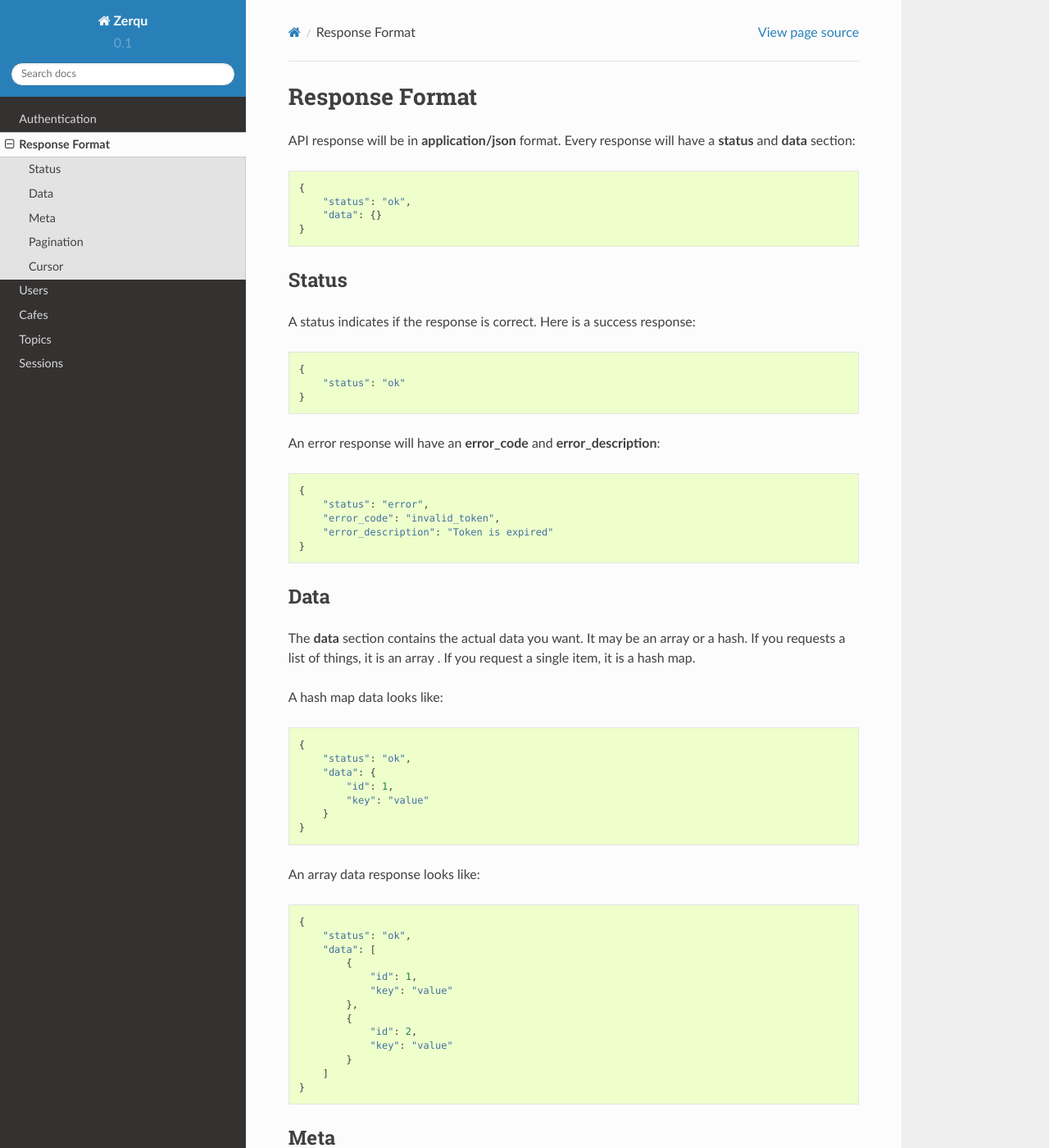
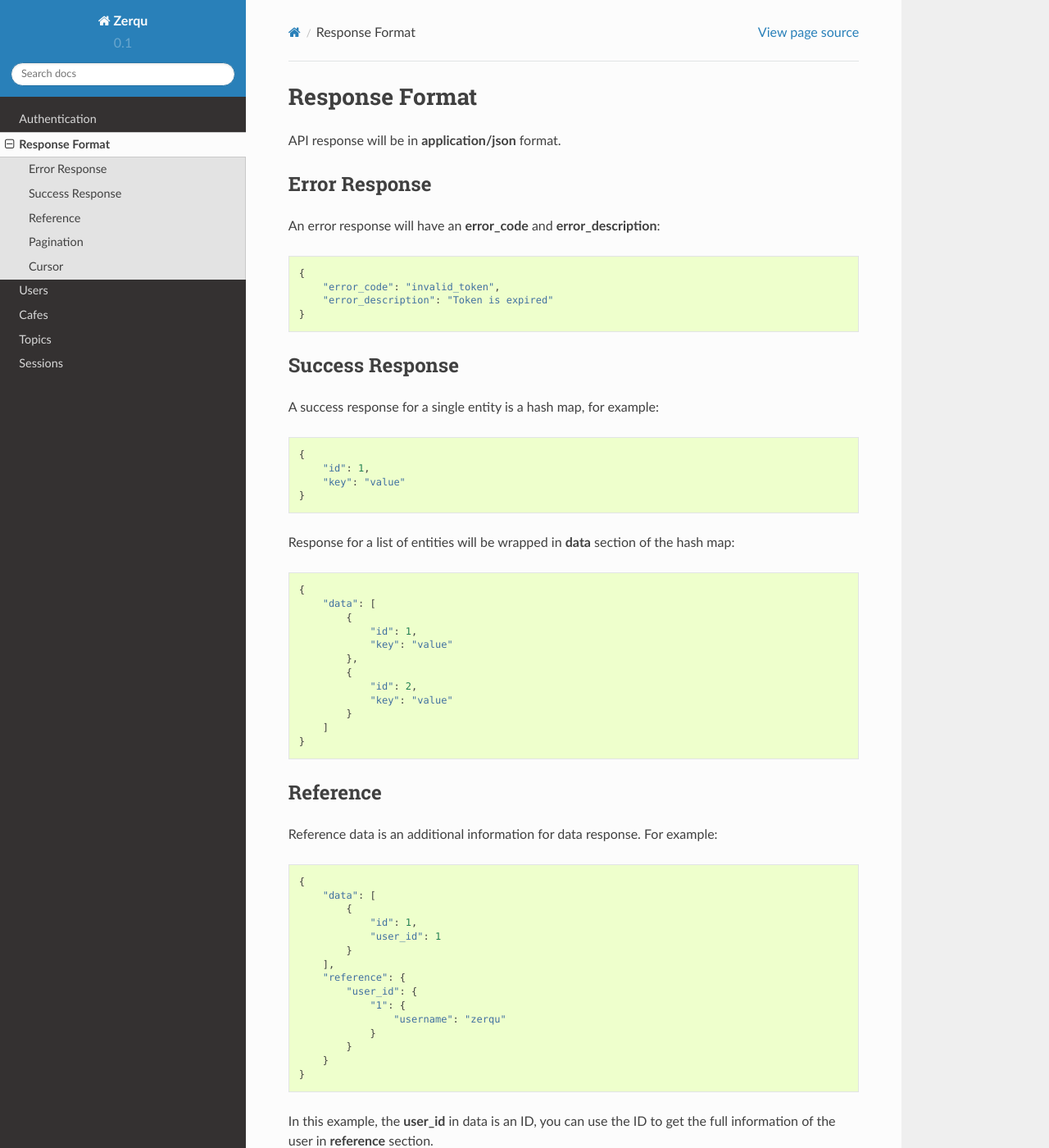
Before and after one commit to lepture/zerqu, a Sphinx documentation site: the page built from docs/format.rst, in a window 1280 px wide and 1400 px high. Shown: the whole window at 82% size. Built offline with Sphinx 7.4.7 and the Read the Docs theme 2.0.0, drawn with Linux system fonts in a browser that asks for light colours; some of the changed text lies outside the part shown.

Commit message:
Change response format

```diff
--- a/docs/format.rst
+++ b/docs/format.rst
@@ -1,53 +1,33 @@
 Response Format
 ===============
 
-API response will be in **application/json** format. Every response will have
-a **status** and **data** section::
-
-    {
-        "status": "ok",
-        "data": {}
-    }
+API response will be in **application/json** format.
 
 
-Status
-------
-
-A status indicates if the response is correct. Here is a success response::
-
-    {
-        "status": "ok"
-    }
+Error Response
+--------------
 
 An error response will have an **error_code** and **error_description**::
 
     {
-        "status": "error",
         "error_code": "invalid_token",
         "error_description": "Token is expired"
     }
 
-Data
-----
+Success Response
+----------------
 
-The **data** section contains the actual data you want. It may be an array or
-a hash. If you requests a list of things, it is an array . If you request a
-single item, it is a hash map.
-
-A hash map data looks like::
+A success response for a single entity is a hash map, for example::
 
     {
-        "status": "ok",
-        "data": {
-            "id": 1,
-            "key": "value"
-        }
+        "id": 1,
+        "key": "value"
     }
 
-An array data response looks like::
+Response for a list of entities will be wrapped in **data** section
+of the hash map::
 
     {
-        "status": "ok",
         "data": [
             {
                 "id": 1,
@@ -61,20 +41,19 @@ An array data response looks like::
     }
 
 
-Meta
-----
+Reference
+---------
 
-Meta data is an additional information for data response. For example::
+Reference data is an additional information for data response. For example::
 
     {
-        "status": "ok",
         "data": [
             {
                 "id": 1,
                 "user_id": 1
             }
         ],
-        "meta": {
+        "reference": {
             "user_id": {
                 "1": {
                     "username": "zerqu"
@@ -84,7 +63,8 @@ Meta data is an additional information for data response. For example::
     }
 
 In this example, the **user_id** in data is an ID, you can use the ID to get
-the full information of the user in **meta** section.
+the full information of the user in **reference** section.
+
 
 Pagination
 ----------
@@ -93,7 +73,6 @@ Pagination is useful when a single array data response can not hold all the
 data. In this case, you can fetch the next page::
 
     {
-        "status": "ok",
         "data": [],
         "pagination": {
             "total": 121,
@@ -116,7 +95,6 @@ Cursor is another efficient to fetch data. When a single array data response
 can not hold all the data::
 
     {
-        "status": "ok",
         "data": [],
         "cursor": {
             "key": "id",
```
Also changed, not shown: docs/auth.rst (+3 -7 lines), docs/cafes.rst (+4 -6 lines), docs/users.rst (+9 -13 lines).
